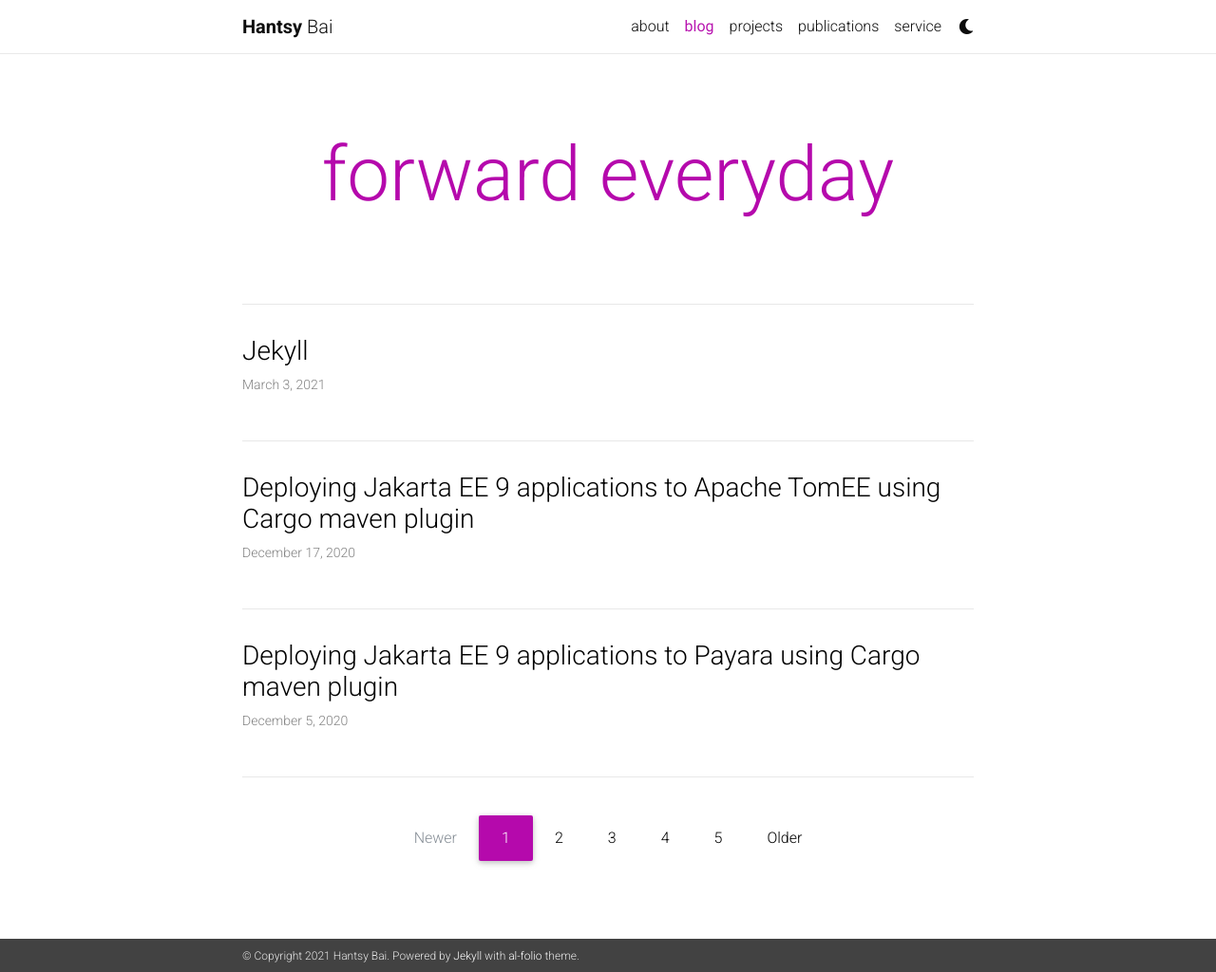
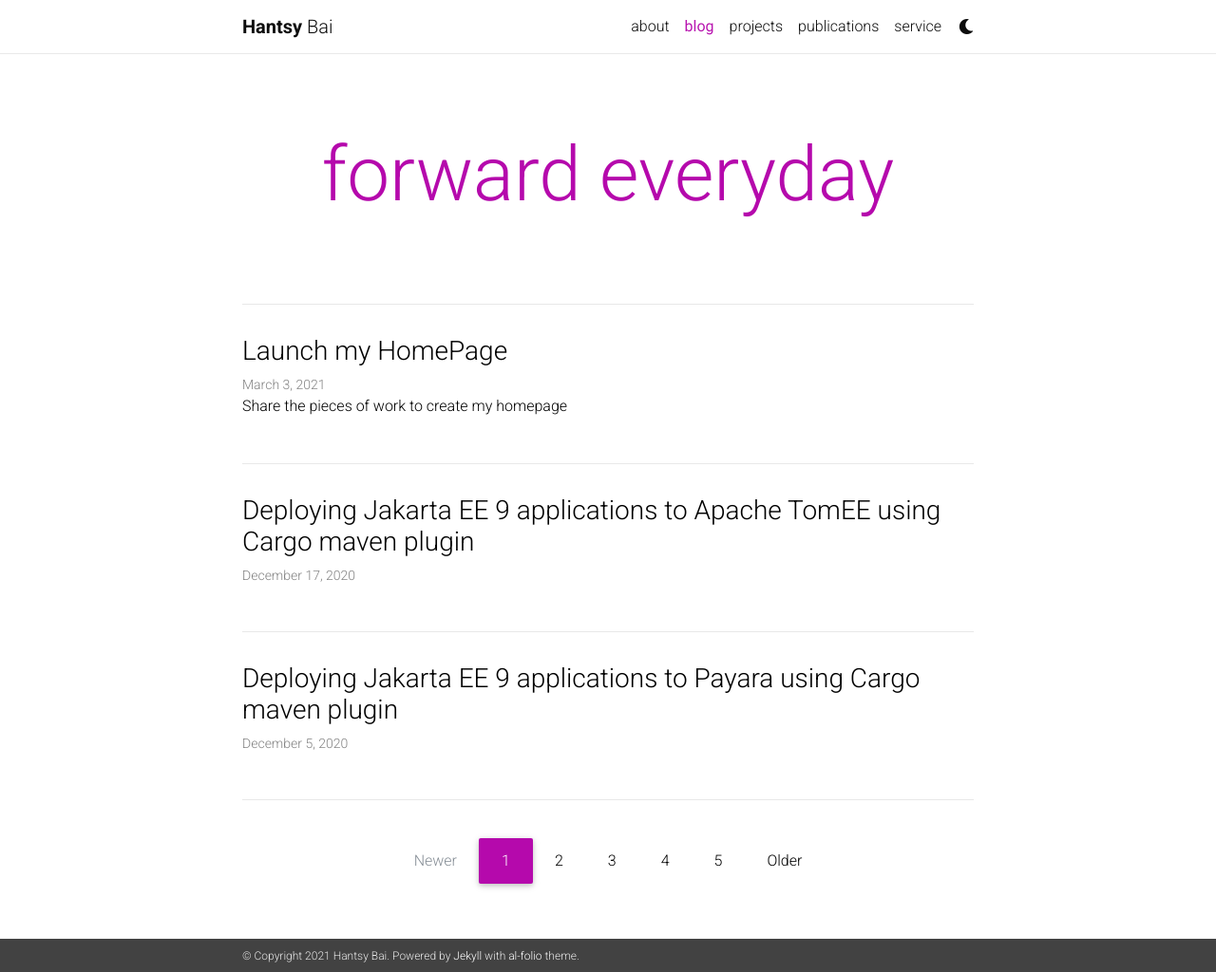
Before and after one commit to hantsy/hantsy.github.io, a Jekyll site: the page built from blog/index.html, in a window 1280 px wide and 1024 px high. Shown: the whole window at 95% size. Built offline with Jekyll 4.4.1, drawn with Linux system fonts in a browser that asks for light colours; nearby versions of some CDN libraries; the list of posts is cut into pages by our own code; a style sheet for code colours, icons or effects is not loaded; some of the changed lines change nothing that is shown.

Commit message:
feat: add post of jekyll

````diff
--- a/_posts/2021-03-03-jekyll.md
+++ b/_posts/2021-03-03-jekyll.md
@@ -1,48 +1,64 @@
-# Launch my personal website
+---
+layout: post
+title: Launch my HomePage
+date: 2021-03-03 20:34:00+800
+description: Share the pieces of work to create my homepage
+comments: true
+---
 
-In these days I was trying to start my personal website, it is open to the public. Open your browser and navigate to [https://hantsy.github.io](https://hantsy.github.io). In  this post, I will simply introduce how I created it using [Github Pages](https://pages.github.com/).
+These days I was trying to start my website, which is open to the public. Open your browser and navigate to [https://hantsy.github.io](https://hantsy.github.io). In this post, I will introduce how I created it using [Github Pages](https://pages.github.com/) and [Jekyll](https://jekyllrb.com/).
 
 I have written a lot of blog entries on [blogspot](https://hantsy.blogspot.com) and  [Medium](https://hantsy.medium.com) in the past years, the new home page will be a central place to aggregate all resources, including blog entries, development notes, etc.
 
-## Personal Homepage
+## Personal HomePage
 
-Follow the guide of  [Github Pages](https://pages.github.com/) , firstly create a repository named `<your github name>.github.io`, it will be built by GitHub Pages workflow and deployed to `https://<your github name>.github.io`.
+Follow the guide of [Github Pages](https://pages.github.com/), firstly create a repository named `<your github name>.github.io`, it will be built automaticially by a built-in GitHub Pages workflow and deployed to `https://<your github name>.github.io`.
 
-[Jekyll](https://jekyllrb.com/) which is use for building static website and blog from markdown text documents. Github Pages has built-in Jekyll support.
+[Jekyll](https://jekyllrb.com/) is used for building static websites and blogs from markdown text documents. Github Pages has built-in Jekyll support.
 
-Jekyll online documents has a great [step-by-step tutorial](https://jekyllrb.com/docs/step-by-step/01-setup/) to help you to setup a Jekyll driven static website from scratch. Once you have understand how Jekyll works, you can choose an existing template or themes to speed up the website building.  There are a plenty of themes in [Jekyll showcases](https://jekyllrb.com/showcase/) and [Jekyll Themes](http://jekyllthemes.org/) which can reuse in your website. After researching I finally choose [alshedivat/al-folio](https://github.com/alshedivat/al-folio).
+Jekyll website has a great [step-by-step tutorial](https://jekyllrb.com/docs/step-by-step/01-setup/) to help you to set up a Jekyll driven static website from scratch. Once you have understood how Jekyll works, you can choose an existing template or themes to speed up the website building. There are plenty of themes in [Jekyll showcases](https://jekyllrb.com/showcase/) and [Jekyll Themes](http://jekyllthemes.org/) which can reuse in your private website. After doing some research I finally choose [alshedivat/al-folio](https://github.com/alshedivat/al-folio).
 
-The best way to reuse  [alshedivat/al-folio](https://github.com/alshedivat/al-folio) is cloning it and renaming to  `<your github name>.github.io`.  But I've created repository(`hantsy.github.io`).  When I cloned it into my local disk, and tried to push the existing repository,  and encountered a small issue, check [alshedivat/al-folio#208](https://github.com/alshedivat/al-folio/issues/208).
+The best way to reuse  [alshedivat/al-folio](https://github.com/alshedivat/al-folio) is cloning it and renaming it to  `<your github name>.github.io`.  But I've created a repository(`hantsy.github.io`).  When I cloned it into my local disk, and tried to push the existing repository,  and encountered a small issue, check [alshedivat/al-folio#208](https://github.com/alshedivat/al-folio/issues/208).
 
-The  [alshedivat/al-folio](https://github.com/alshedivat/al-folio) includes two branches: `source` and `master`. Any modifications should be done in the source branch, it included a Github actions to deploy the build result to the master branch.
+The  [alshedivat/al-folio](https://github.com/alshedivat/al-folio) includes two branches: `source` and `master`. It includes a Github actions workflow to automate the build progress. Any modification in the source branch will deploy to the master branch.
 
-The next step is to configure the basic information.  Open `_config.yml` in the project root folder,  set the essential  properties, eg.  first_name, last_name, description etc. And change the profile info in the  `about` page, replace the your photo in the about page.
+Install the dependencies.
+
+```bash
+bundle install
+```
+
+Build the project.
+
+```bash
+bundle exec jekyll build
+```
+
+Run it in a local dev environment.
+
+```bash
+bundle exec jekyll serve
+```
+
+The next step is to configure the website information.  Open `_config.yml` in the project root folder,  set the essential properties, eg.  first_name, last_name, description etc. And change the profile info in the  `about` page, replace the photo image with yours on the about page.
 
 ## Import Medium Posts
 
-I have maintained my current blog on https://hantsy.medium.com , I do not want to duplicate the work and republish all posts on the `posts` page again.  The best way is to sync the posts automatically.
+I have maintained my current blog on [Medium](https://hantsy.medium.com), I do not want to duplicate the work and republish all posts on the `posts` page again. I think the best way is to sync the posts automatically.
 
-After researching myself  and discussing with the Jekyll gurus from [Jekyll Talk](https://talk.jekyllrb.com), I decided to use the [official RSS Importer](https://import.jekyllrb.com/docs/rss/) in a standalone [Github actions workflow](https://github.com/hantsy/hantsy.github.io/blob/source/.github/workflows/medium-sync.yml) to sync the posts.
+After researching myself and discussing with the Jekyll gurus from [Jekyll Talk](https://talk.jekyllrb.com), I decided to use the [official RSS Importer](https://import.jekyllrb.com/docs/rss/) in a standalone [Github actions workflow](https://github.com/hantsy/hantsy.github.io/blob/source/.github/workflows/medium-sync.yml) to sync the posts.
 
-The solution is not ideal but works.  It will be changed in the future if I found better solutions.
+The solution is not ideal but works. It will be changed in the future if I found better solutions.
 
 ## Display Github Projects
 
-The [alshedivat/al-folio](https://github.com/alshedivat/al-folio) itself includes a jekyll-github-metadata plugin to access the   metadata of Github repositories.
+The [alshedivat/al-folio](https://github.com/alshedivat/al-folio) itself includes a `jekyll-github-metadata` plugin to access the metadata of Github repositories.
 
 To replace projects in the  `projects` page, I changed the  `_pages/projects.md` to the following.
 
-```markdown
----
-layout: page
-title: projects
-permalink: /projects/
-description: A growing collection of my personal cool stuff.
-nav: true
----
-
+{% highlight html %}{% raw %}
+// omitted the page headers
 <div class="projects">
-
   {% assign sorted_projects = site.github.public_repositories | sort: "stargazers_count"|reverse  %}
   {% for project in sorted_projects %}
   <div class="card hoverable mt-2">
@@ -56,29 +72,36 @@
   </div>
   {% endfor %}
 </div>
-```
+{% endraw %}{% endhighlight %}
 
-Reading the public repositories does not a Github authentication.
+There is no need a access token to read the metadata of the Github public repositories. More details see [jekyll/github-metadata](https://github.com/jekyll/github-metadata).
 
-## Gather All Docs
+## Gather my Docs
 
-In the past years, I have written a plenty of docs via blog entries, project wikis, etc.  The Github Pages also support Jekyll driven static web pages.   Check the project settings  page, there is *Github Pages*, set it to discover docs from `master` branch and *docs* folder. After it is set, created a `index.md` in the *docs* folder, generally it should a table of content for all documents in the *docs* folder.
+In the past years, I have written plenty of docs via blog entries, project wikis, etc. The Github Pages also support Jekyll-driven static web pages.
 
-After it is done, the *docs* for the single project is available via *http://hantsy.github.io/<your project name>*, eg.  [https://hantsy.github.io/jakartaee9-starter-boilerplate/](https://hantsy.github.io/jakartaee9-starter-boilerplate/) is the online docs address for the repository [hantsy/jakartaee9-starter-boilerplate](https://github.com/hantsy/jakartaee9-starter-boilerplate).
+There is *Github Pages* option in the project settings page, set it to discover docs from `master` branch and *docs* folder. Then create an `index.md` in the *docs* folder. In general, the `index.md` should contain a table of content for all documents in the *docs* folder.
 
-Some docs them are originally hosted on GitBook.io which provide better UI to read it in the browsers.
+After it is done, the *docs* for the single project are available via `http://hantsy.github.io/<your project name>` , eg.  [https://hantsy.github.io/jakartaee9-starter-boilerplate/](https://hantsy.github.io/jakartaee9-starter-boilerplate/) is the online docs address for the repository [hantsy/jakartaee9-starter-boilerplate](https://github.com/hantsy/jakartaee9-starter-boilerplate).
+
+Some of my docs are available on GitBook.io, where it provides a better web UI to read online.
 
 The [alshedivat/al-folio](https://github.com/alshedivat/al-folio) itself includes a `publications` page and enables  `jekyll-scholar` to display the essays, books, etc. I reuse it to organize my docs.
 
-Go to the [publications](https://hantsy.github.io/publications/) to browse all the docs I have gathered.
+Go to the [publications](https://hantsy.github.io/publications/) to browse all the docs I have gathered till now.
 
+* [Upgrade to Jakarta EE 9](https://hantsy.github.io/jakartaee9-starter-boilerplate/)
+* [Spring R2dbc by Examples](https://hantsy.github.io/spring-r2dbc-sample/)
+* [Building RESTful APIs with NestJS](https://hantsy.github.io/nestjs-sample/)
+* [Kickstart a Jakarta EE 8 Application](https://hantsy.github.io/jakartaee8-starter-boilerplate/)
+* [RSocket by Examples](https://hantsy.github.io/rsocket-sample/)
+* [Quarkus by Examples](https://hantsy.github.io/quarkus-sandbox/)
+* [Helidon by Examples](https://hantsy.github.io/helidon-sandbox/)
+* etc.
 
 ## Resources
 
 * [Github Pages](https://pages.github.com/)
-
 * [Embed Medium Blog Posts in Website](https://talk.jekyllrb.com/t/how-to-merge-medium-posts-and-local-posts-in-the-blog-list-page/5728)
-
 * [Creating a Hybrid Jekyll/Medium Blog](https://jonbake.com/blog/2019/08/02/creating-a-hybrid-jekyll-medium-blog.html)
-
 * [Displaying Medium Posts on Your Jekyll Website](https://medium.com/@jameshamann/displaying-medium-posts-on-your-jekyll-website-7eef230309e4)
````
